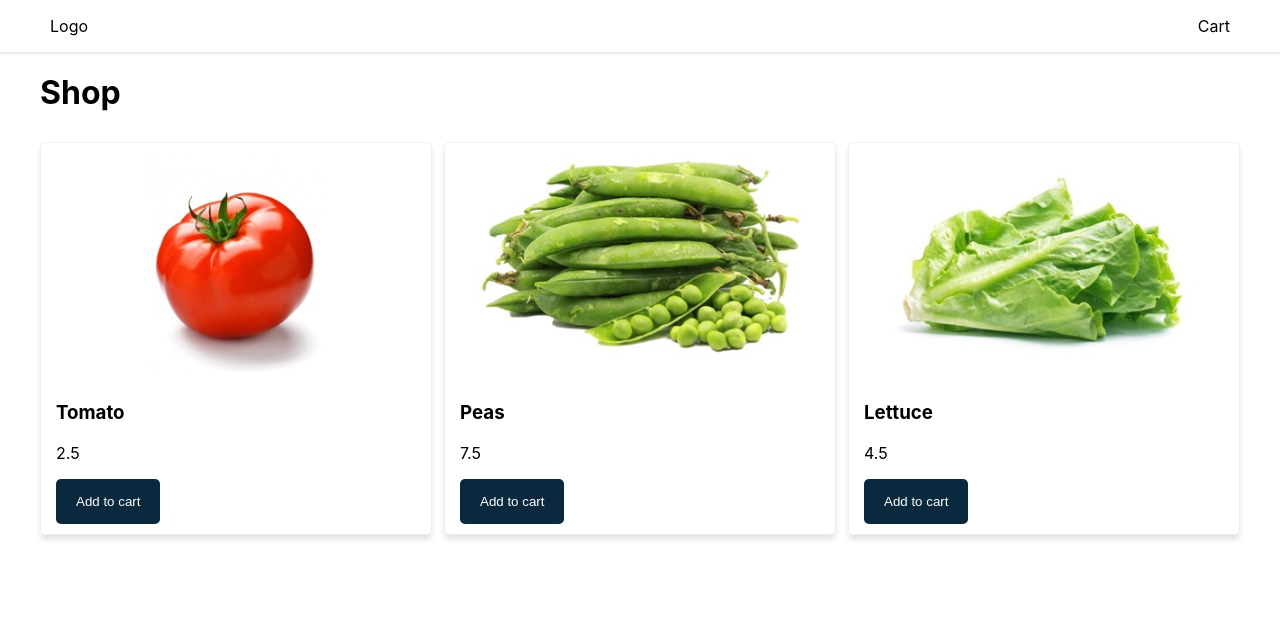
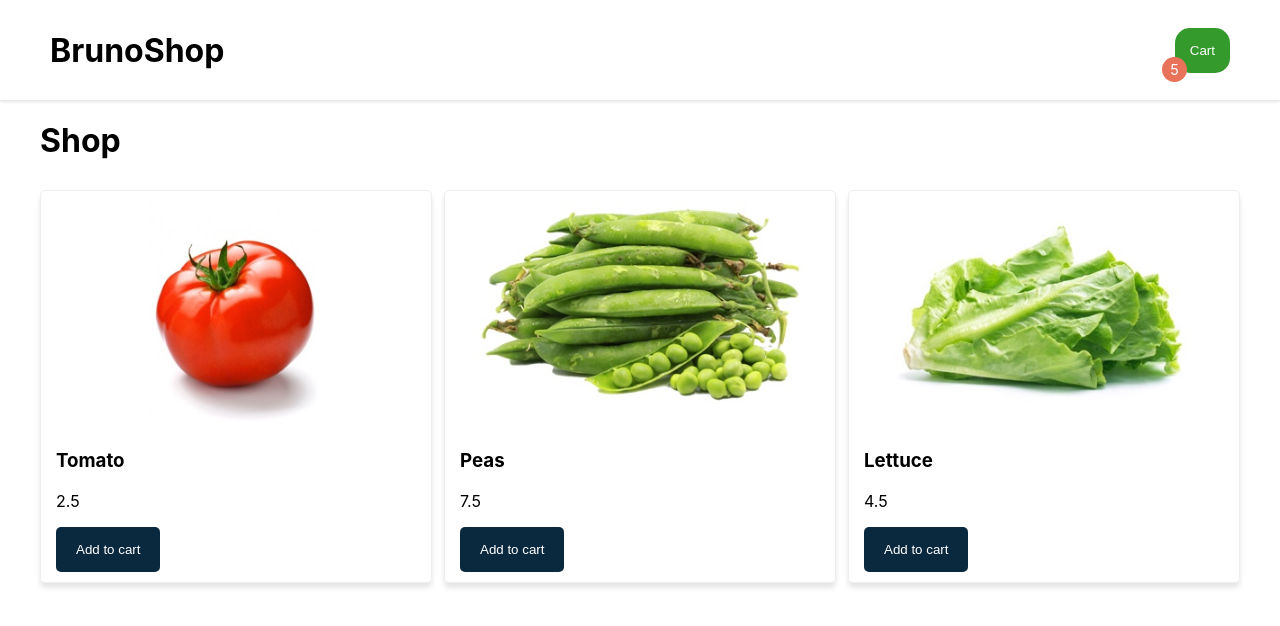
Before and after one commit to torresebas/BrunoShop, a React (Create React App) app: page / in a window 1280 px wide. Shown: the top 626 px of the page. Built offline with nearby package versions, Linux system fonts and the light colour scheme.

Commit message:
Cart Button

```diff
--- /dev/null
+++ b/src/components/BubbleAlert.js
@@ -0,0 +1,19 @@
+import { Component } from "react";
+
+const styles = {
+  bubbleAlert: {
+    backgroundColor:'#E9725A',
+    borderRadius: '50%',
+    color:"#fff",
+    padding: '4px 8px',
+    fontSize:'0.9rem'
+  }
+}
+
+class BubbleAlert extends Component {
+  render() {
+    return <span style={styles.bubbleAlert}>5</span>;
+  }
+}
+
+export default BubbleAlert;
--- /dev/null
+++ b/src/components/Cart.js
@@ -0,0 +1,34 @@
+import { Component } from "react";
+
+import BubbleAlert from './BubbleAlert'
+
+const styles = {
+  cart: {
+    backgroundColor: "#359A2C",
+    color: "#fff",
+    border: "none",
+    borderRadius: "15px",
+    padding: "15px",
+    cursor: "pointer",
+  },
+  bubble:{
+    position:'relative',
+    left:'12px',
+    top:'20px'
+  }
+};
+
+class Cart extends Component {
+  render() {
+    return (
+      <div>
+        <span style={styles.bubble}>
+          <BubbleAlert/>
+        </span>
+        <button style={styles.cart}>Cart</button>
+      </div>
+    );
+  }
+}
+
+export default Cart;
--- /dev/null
+++ b/src/components/Logo.js
@@ -0,0 +1,18 @@
+import { Component } from "react";
+
+const styles = {
+  logo: {
+    fontWeight : '700',
+    fontSize: '2rem',
+  },
+};
+
+class Logo extends Component {
+  render() {
+    return <div style={styles.logo}>
+      BrunoShop
+    </div>;
+  }
+}
+
+export default Logo;
--- a/src/components/Navbar.js
+++ b/src/components/Navbar.js
@@ -1,11 +1,13 @@
 import { Component } from "react";
+import Logo from './Logo'
+import Cart from './Cart'
 
 const styles = {
   navbar: {
     display: "flex",
     flexDirection: "row",
     alignItems: "center",
-    hight: "100px",
+    height: "100px",
     justifyContent:'space-between',
     position:'relative',
     padding:'0 50px',
@@ -17,8 +19,8 @@ class Navbar extends Component {
   render() {
     return (
       <nav style={styles.navbar}>
-        <p>Logo</p>
-        <p>Cart</p>
+        <Logo/>
+        <Cart/>
       </nav>
     );
   }
```
